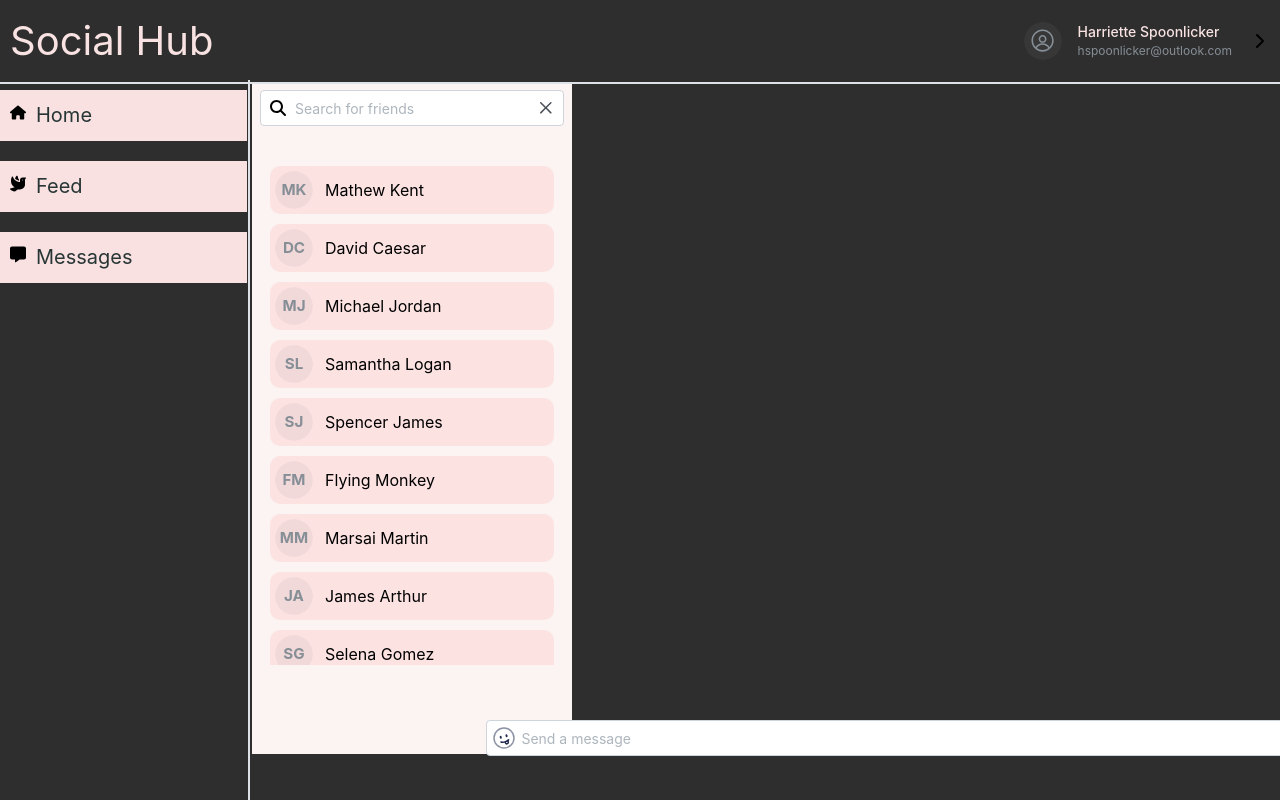
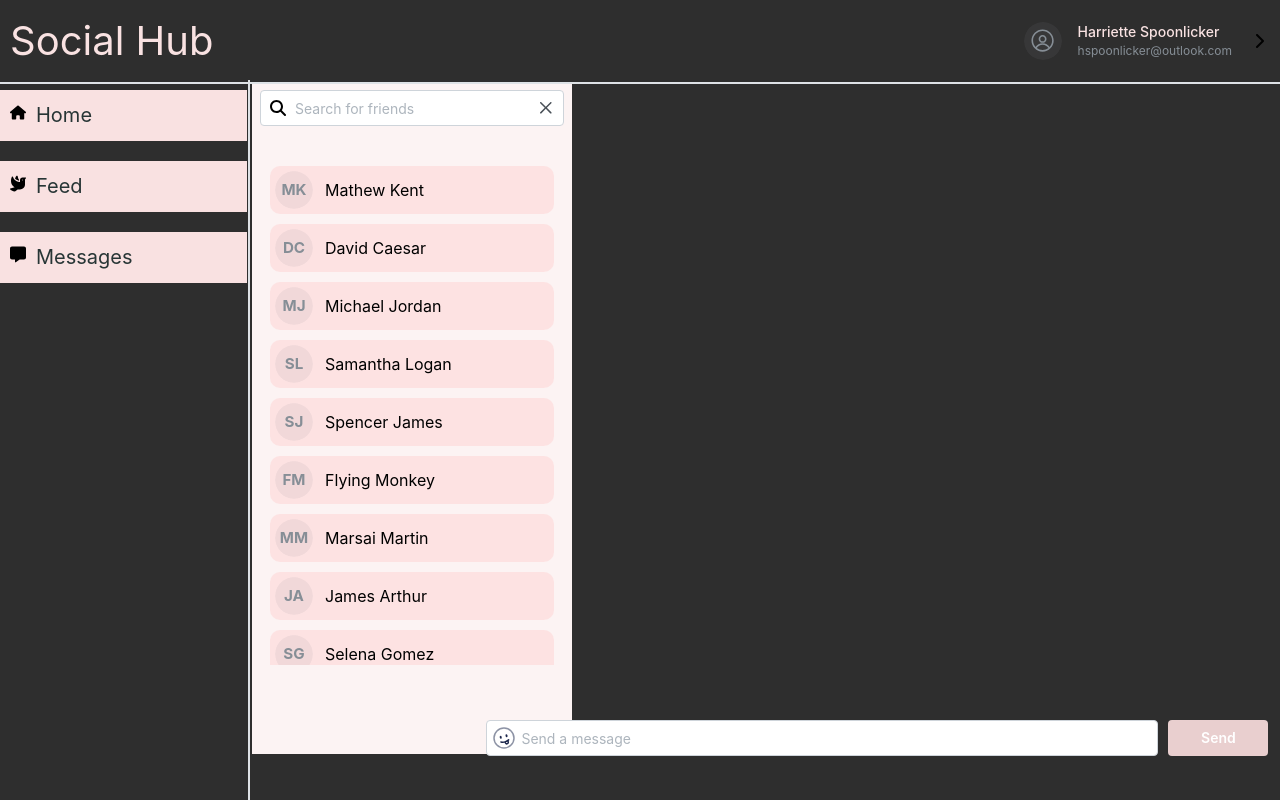
Before and after one commit to A-n-u-O/social-media, a React (Vite) app: page /dashboard/messages in a window 1280 px wide. Built offline with nearby package versions, Linux system fonts and the light colour scheme.

Commit message:
changes made

```diff
--- a/src/Components/ChatBox.tsx
+++ b/src/Components/ChatBox.tsx
@@ -1,12 +1,13 @@
-import { Box, Button, Image, TextInput } from "@mantine/core";
+import { Box, Button, Flex, Image, TextInput } from "@mantine/core";
 import emojiIcon from "../assets/emojiButtonIcon.svg";
-import data from "@emoji-mart/data";
-import Picker from "@emoji-mart/react";
-import { useState } from "react";
+
+import React, { useState } from "react";
+import Emojis from "./Emojis";
 
 const ChatBox = () => {
   const [myMessage, setMyMessage] = useState("");
   const [showEmojis, setShowEmojis] = useState(false);
+  const [sendText, setSendText] = useState("");
 
   const handleShowEmojis = () => {
     setShowEmojis(!showEmojis);
@@ -14,7 +15,9 @@ const ChatBox = () => {
 
   const handleMyMessage = (event: React.ChangeEvent<HTMLInputElement>) => {
     setMyMessage(event.target.value);
+    displayMyMessage();
   };
+  const displayMyMessage = () => {};
 
   const handleEmojiSelect = (emoji: any) => {
     setMyMessage((prevMessage) => prevMessage + emoji.native);
@@ -22,12 +25,12 @@ const ChatBox = () => {
 
   return (
     <Box w="70%" pos="fixed">
-      <Box pos="absolute" top="-420px" left="0">
-        {showEmojis && <Picker data={data} onEmojiSelect={handleEmojiSelect} />}
-      </Box>
+      <Emojis handleEmojiSelect={handleEmojiSelect} showEmojis={showEmojis} />
+      <Flex align="center">
         <TextInput
-        w="auto"
+          style={{ flexGrow: 1 }}
           placeholder="Send a message"
+          maw="75%"
           leftSection={
             <Image
               src={emojiIcon}
@@ -39,14 +42,17 @@ const ChatBox = () => {
               style={{ cursor: "pointer" }}
             />
           }
-        rightSection={
-          <Button bg="#fde1e1e7" w="100px">
-            Send
-          </Button>
-        }
           value={myMessage}
           onChange={handleMyMessage}
         />
+        <Button
+          bg="#fde1e1e7"
+          w="100px"
+          ml="xs"
+          onClick={() => displayMyMessage}>
+          Send
+        </Button>
+      </Flex>
     </Box>
   );
 };
--- a/src/Components/DisplayPosts.tsx
+++ b/src/Components/DisplayPosts.tsx
@@ -25,7 +25,7 @@ type DisplayPostsProps = {
     }[]
   ) => void;
   postDescription: string;
-  handlePostDescription: (e: React.ChangeEvent<HTMLTextAreaElement>) => void;
+  handlePostDescription: (e: React.ChangeEvent<HTMLInputElement>) => void;
   selectedImage: string | null;
   handleSelectedImage: (selectedImage: string | null) => void;
   likedPosts: boolean[];
--- /dev/null
+++ b/src/Components/Emojis.tsx
@@ -0,0 +1,16 @@
+import { Box } from "@mantine/core";
+import data from "@emoji-mart/data";
+import Picker from "@emoji-mart/react";
+
+type EmojisProps = {
+  handleEmojiSelect: (emoji: any) => void;
+  showEmojis: boolean;
+};
+const Emojis = ({handleEmojiSelect, showEmojis}: EmojisProps) => {
+  return (
+    <Box pos="absolute" top="-420px" left="0">
+      {showEmojis && <Picker data={data} onEmojiSelect={handleEmojiSelect} />}
+    </Box>
+  );
+};
+export default Emojis;
--- a/src/Components/Feed.tsx
+++ b/src/Components/Feed.tsx
@@ -7,6 +7,7 @@ import {
   Image,
   Modal,
   Text,
+  TextInput,
   Textarea,
 } from "@mantine/core";
 import { useEffect, useRef, useState } from "react";
@@ -82,7 +83,7 @@ const Feed = () => {
     openImage();
   };
 
-  const handlePostDescription = (e: React.ChangeEvent<HTMLTextAreaElement>) => {
+  const handlePostDescription = (e: React.ChangeEvent<HTMLInputElement>) => {
     setPostDescription(e.target.value);
   };
 
@@ -130,8 +131,7 @@ const Feed = () => {
             Remove
             <Image h="1.5rem" w="1.5rem" m="xs" src={galleryRemoveIcon} />
           </Button>
-          <Textarea
-            autosize
+          <TextInput
             size="md"
             label="Post description"
             placeholder="What's on your mind?"
@@ -166,16 +166,6 @@ const Feed = () => {
             w="3.5rem"
             style={{ cursor: "pointer" }}
             onClick={open}
-            //         fz="40px"
-            //         fw="600"
-            //         style={{
-            //           cursor: "pointer",
-            //           padding: "0 1.6rem",
-            //           color: 'radial-gradient(93% 87% at 87% 89%,  #fba0a0d7  0%, transparent 86.18%), radial-gradient(66% 66% at 26% 20%, #f3c2c2d7  0%,  43.89%, #d08686d7  69.79%)',
-            //           transition:' all .5s',
-            // boxShadow: "inset -3px -3px 9px rgba(255, 255, 255, 0.25), inset 0px 3px 9px rgba(255, 255, 255, 0.3), inset 0px 1px 1px rgba(255, 255, 255, 0.6), inset 0px -8px 36px rgba(0, 0, 0, 0.3), inset 0px 1px 5px rgba(255, 255, 255, 0.6), 2px 19px 31px rgba(0, 0, 0, 0.2)",
-            // border: '0'
-            //         }}
           />{" "}
           <Text size="25px" c="dark" fs="italic" fw="bold">
             New Post
--- a/src/Components/Messages.tsx
+++ b/src/Components/Messages.tsx
@@ -41,7 +41,7 @@ const Messages = () => {
       </Grid.Col>
       <Grid.Col span={9}>
         <Flex justify="center" pos="fixed" bottom="10%" right="62%">
-          <Box>
+          <Box m="5%">
             <ChatBox />
             {/* start chatting with friends! */}
           </Box>
```
Also changed, not shown: src/Components/Chats.tsx (added, +8 -0 lines). Lines whose indentation alone changed are shown as unchanged.
